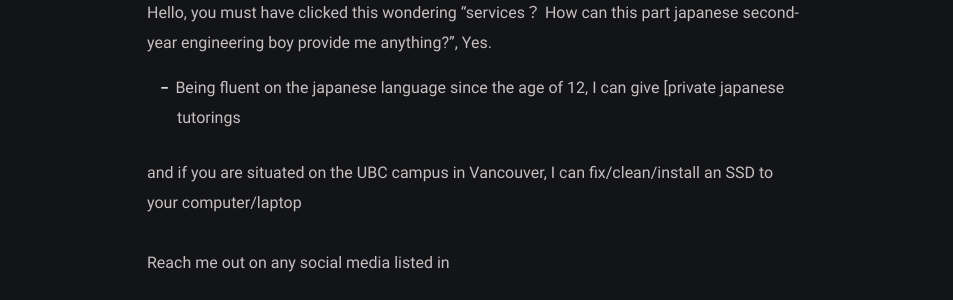
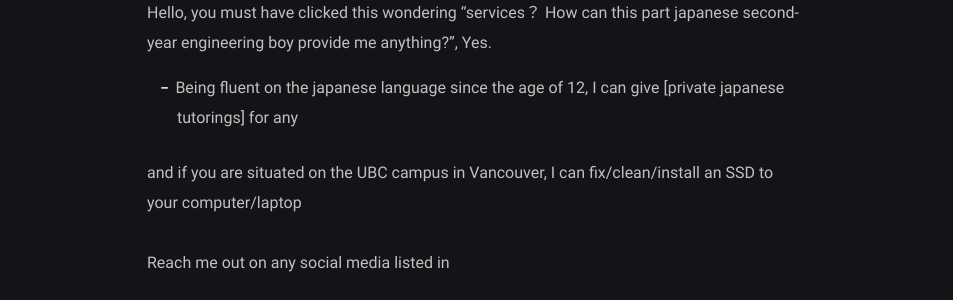
Before and after one commit to Pistachihen/pistachi.github.io, a Jekyll site: the page built from _posts/welcome-to-jekyll/2020-08-29-welcome-to-jekyll.md, in a window 1280 px wide. Shown: the part 355-655 px from the top of the page, without its empty margins (163-1116 px from the left). Built offline with Jekyll 4.4.1, drawn with Linux system fonts in a browser that asks for light colours.

Commit message:
2020-08-29-welcome-to-jekyll.md: changed

```diff
--- a/_posts/welcome-to-jekyll/2020-08-29-welcome-to-jekyll.md
+++ b/_posts/welcome-to-jekyll/2020-08-29-welcome-to-jekyll.md
@@ -6,7 +6,7 @@ categories: services
 ---
 Hello, you must have clicked this wondering "services？ How can this part japanese second-year engineering boy provide me anything?", Yes.
 
-- Being fluent on the japanese language since the age of 12, I can give [private japanese tutorings
+- Being fluent on the japanese language since the age of 12, I can give [private japanese tutorings] for any
 
 and if you are situated on the UBC campus in Vancouver, I can fix/clean/install an SSD to your computer/laptop
 
```
